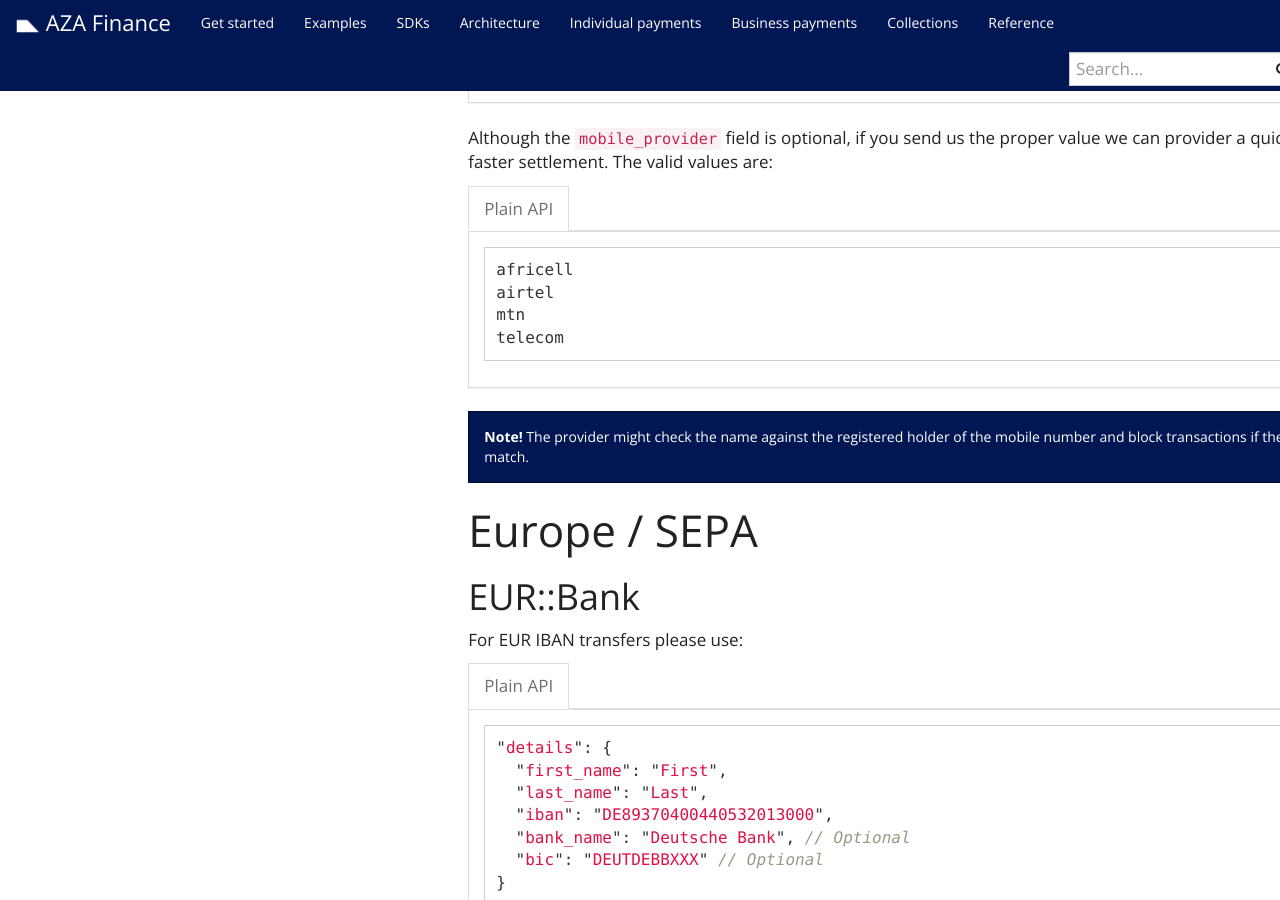
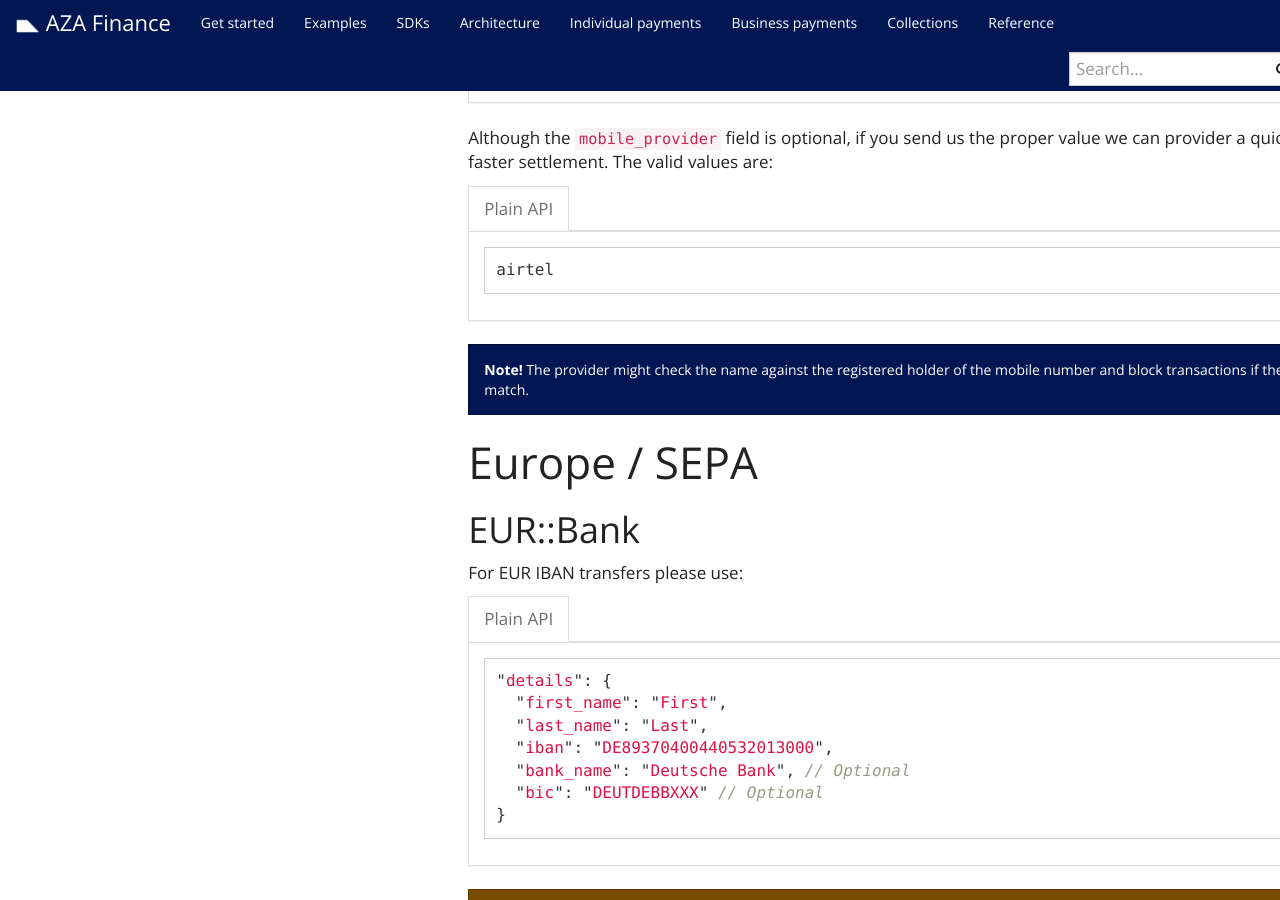
Before and after one commit to transferzero/api-documentation, a Jekyll site: the page built from _docs/individual-payments.md, in a window 1280 px wide and 900 px high, scrolled down 6953 px. Built offline with Jekyll 4.4.1, drawn with Linux system fonts in a browser that asks for light colours; nearby versions of some CDN libraries; comment, search, counter and statistics services are not loaded.

Commit message:
Update individual-payments.md

````diff
--- a/_docs/individual-payments.md
+++ b/_docs/individual-payments.md
@@ -240,10 +240,7 @@ Although the `mobile_provider` field is optional, if you send us the proper valu
 
 {% capture data-raw %}
 ```
-africell
 airtel
-mtn
-telecom
 ```
 {% endcapture %}
 
````
